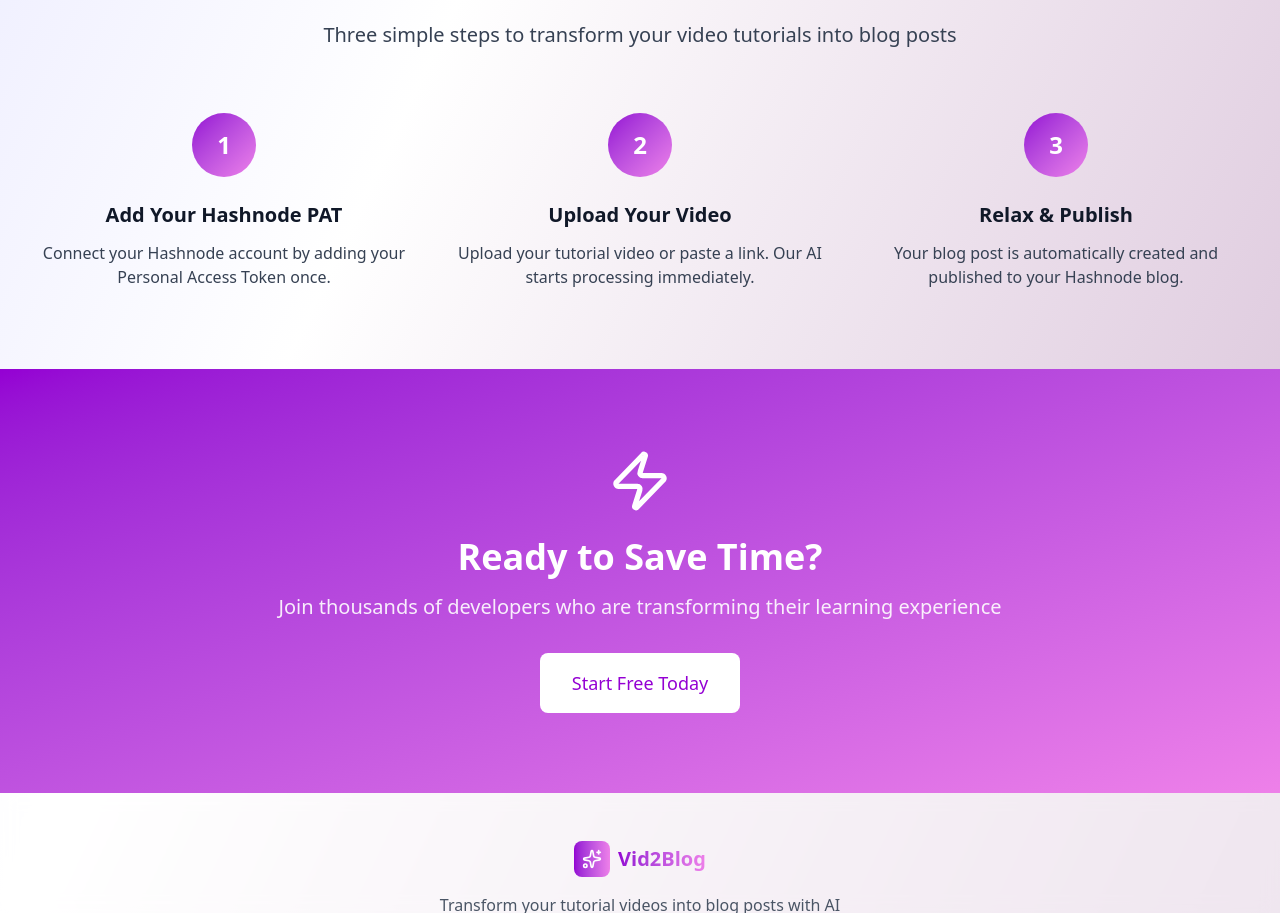
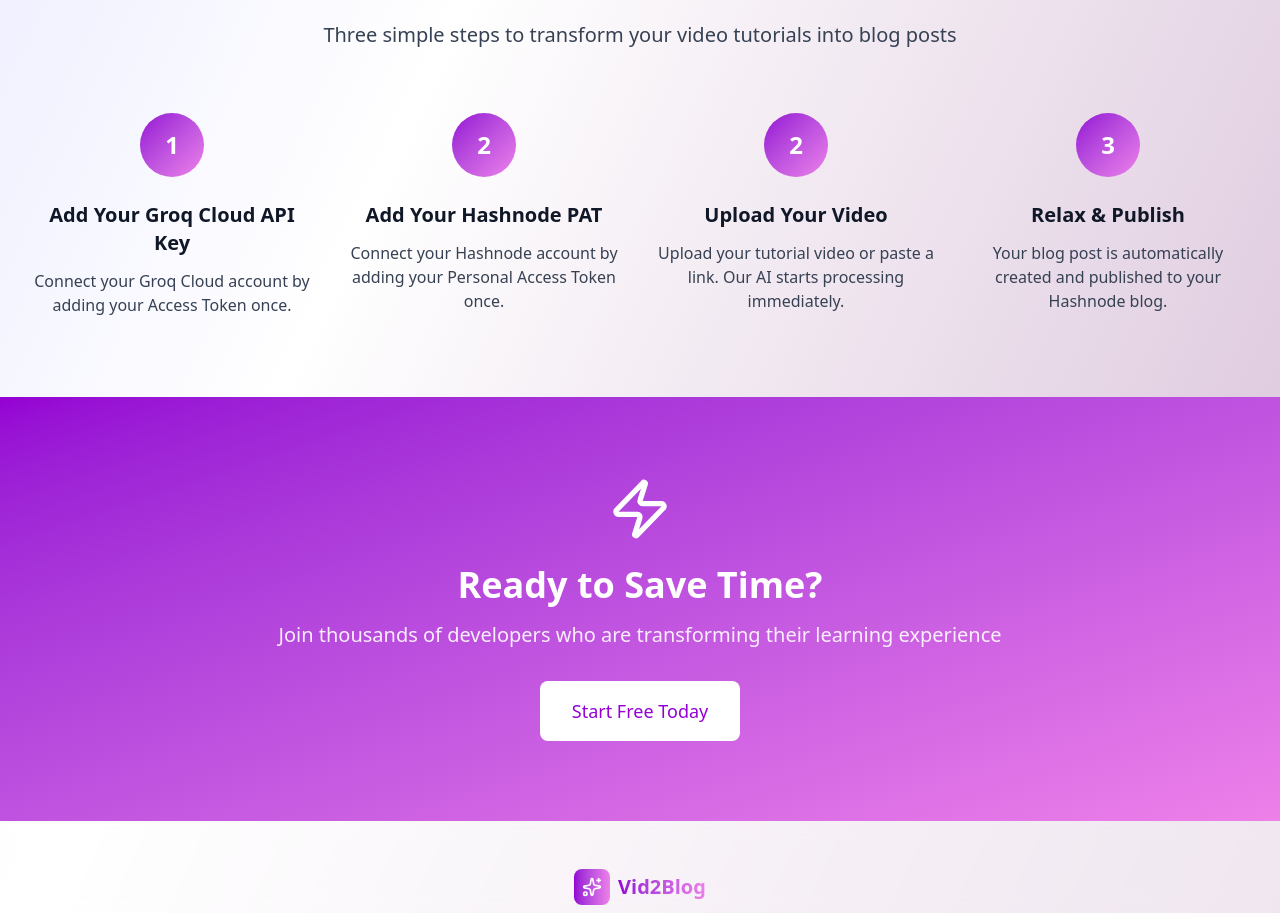
Before and after one commit to z5a4/video2blog-frontend, a React (Vite) app: page / in a window 1280 px wide. Shown: the part 1727-2640 px from the top of the page. Built offline with nearby package versions, Linux system fonts and the light colour scheme.

Commit message:
change done

```diff
--- a/src/components/LandingPage.jsx
+++ b/src/components/LandingPage.jsx
@@ -199,10 +199,20 @@ function LandingPage({ navigateTo }) {
             </p>
           </div>
 
-          <div className="grid grid-cols-1 md:grid-cols-3 gap-8">
+          <div className="grid grid-cols-1 md:grid-cols-4 gap-8">
             <div className="text-center">
               <div className="bg-gradient-to-br from-[#9400d3] to-[#ee80e9] w-16 h-16 rounded-full flex items-center justify-center mx-auto mb-6 text-white text-2xl font-bold">
                 1
+              </div>
+              <h3 className="text-xl font-bold text-gray-900 mb-3">Add Your Groq Cloud API Key</h3>
+              <p className="text-gray-700">
+                Connect your Groq Cloud account by adding your Access Token once.
+              </p>
+            </div>
+
+            <div className="text-center">
+              <div className="bg-gradient-to-br from-[#9400d3] to-[#ee80e9] w-16 h-16 rounded-full flex items-center justify-center mx-auto mb-6 text-white text-2xl font-bold">
+                2
               </div>
               <h3 className="text-xl font-bold text-gray-900 mb-3">Add Your Hashnode PAT</h3>
               <p className="text-gray-700">
```
